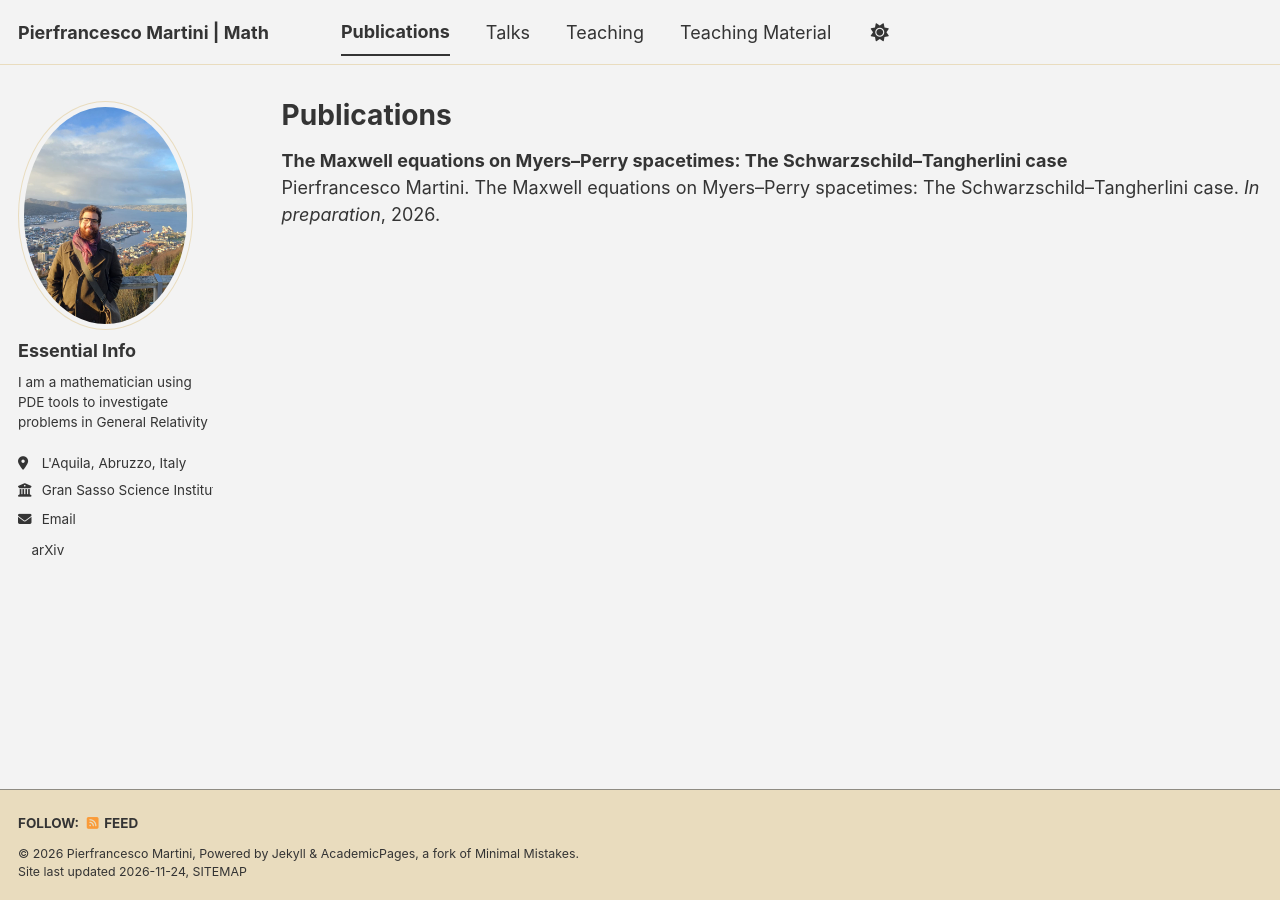
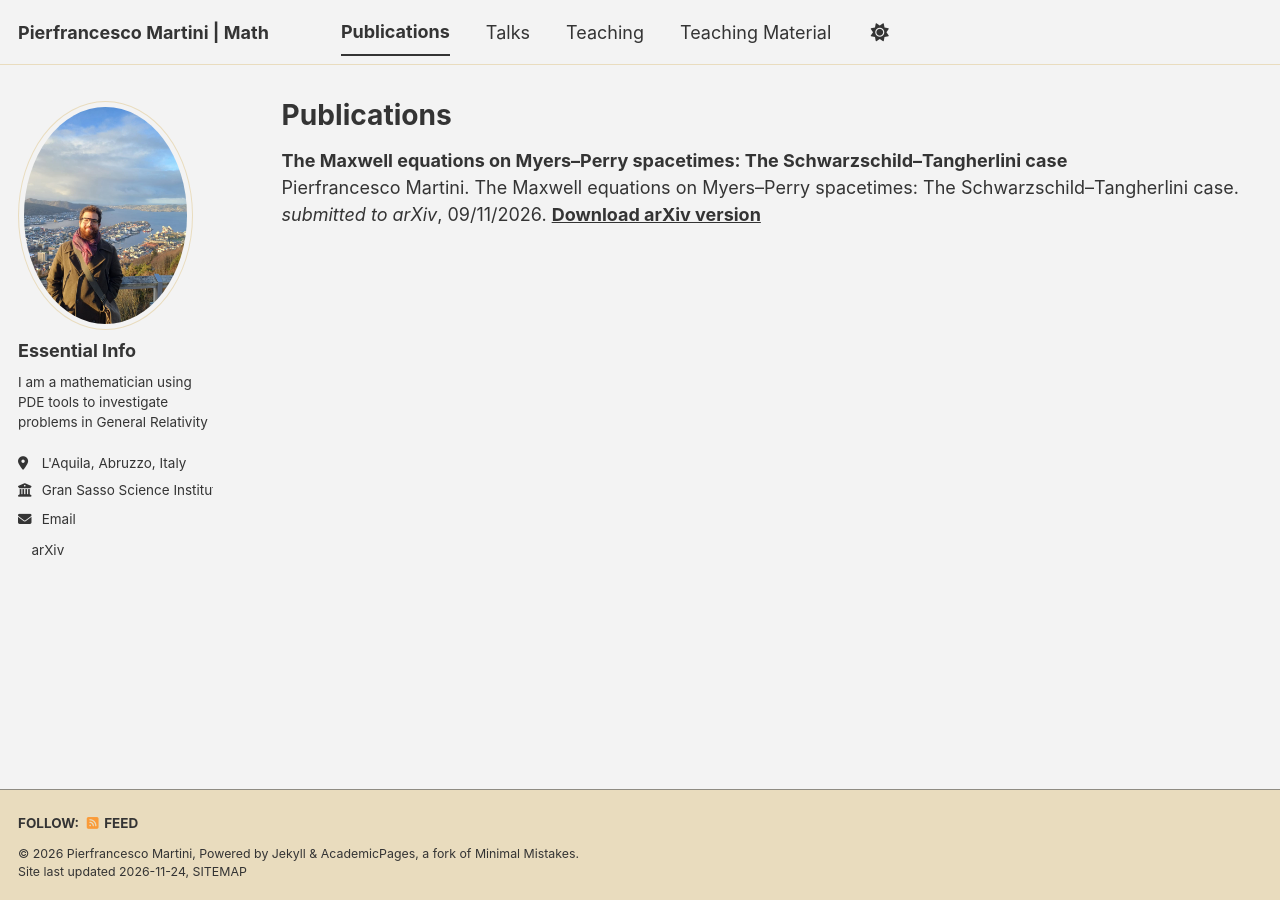
Before and after one commit to pepemartini99/pepemartini99.github.io, a Jekyll site: the page built from _pages/publications.html, in a window 1280 px wide. Built offline with Jekyll 4.4.1, drawn with Linux system fonts in a browser that asks for light colours; a style sheet for code colours, icons or effects is not loaded.

Commit message:
Revise publication details for Pierfrancesco Martini
Updated publication status and added download link.

```diff
--- a/_pages/publications.html
+++ b/_pages/publications.html
@@ -14,7 +14,12 @@ author_profile: true
         The Maxwell equations on Myers–Perry spacetimes: The Schwarzschild–Tangherlini case
         </a>
     </strong><br>
-  Pierfrancesco Martini. The Maxwell equations on Myers–Perry spacetimes: The Schwarzschild–Tangherlini case.  <i>In preparation</i>, 2026.
+  Pierfrancesco Martini. The Maxwell equations on Myers–Perry spacetimes: The Schwarzschild–Tangherlini case.  <i>submitted to arXiv</i>, 09/11/2026.
+    <strong>
+        <a href="/files/articoli/paperOne.pdf" download>
+       Download arXiv version
+        </a>
+    </strong><br>
 </li>
 
 
```
